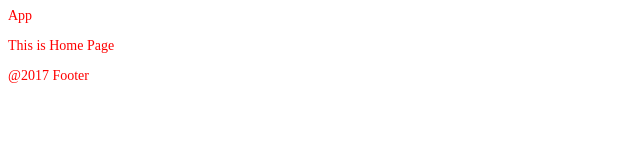
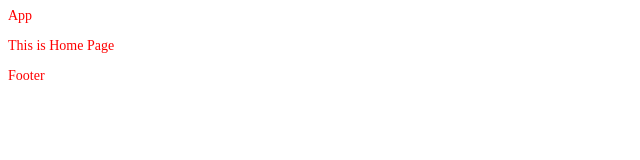
Before and after one commit to akhilesh9030/git_example, a plain HTML site: page index.html in a window 1280 px wide. Shown: the full height of the page, 0-640 px from the left. Drawn offline with Linux system fonts and the light colour scheme.

Commit message:
Revert "footer changed"
This reverts commit c4b880fde97616777a46c88ac7f398722f4a11a6.

```diff
--- a/index.html
+++ b/index.html
@@ -10,7 +10,7 @@
    <p>This is Home Page</p>
 </section>
 <footer>
-    @2017 Footer
+    Footer
 </footer>
 
 <script type="text/javascript" src="scripts/app.js"></script>
```
